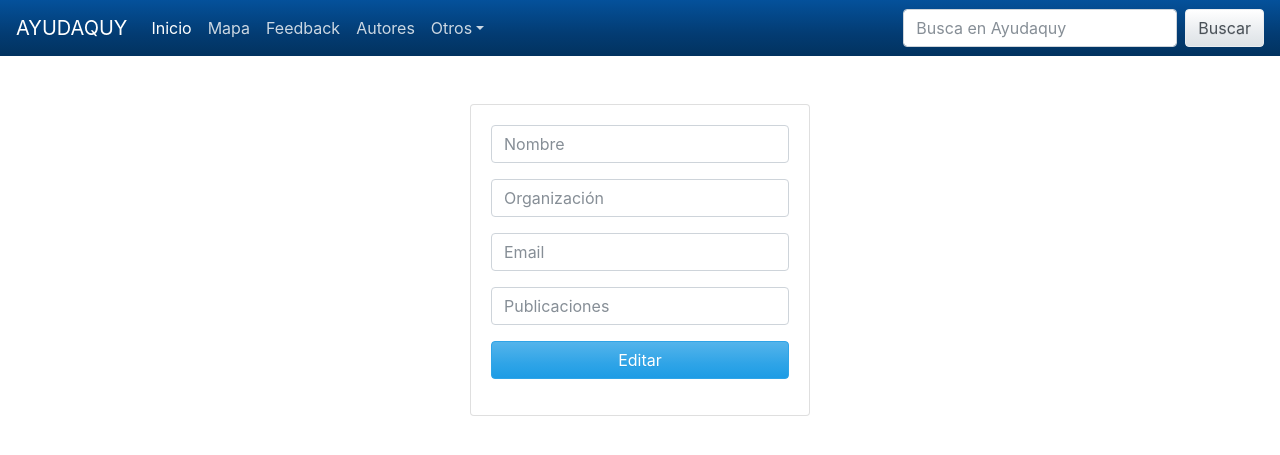
After one commit to rodrigoase/Ayudaquy2, a Flask app: template templates/visualizarUsuario.html in a window 1280 px wide. The commit adds this page. Shown: the top 455 px of the page. Run offline with Flask 2, Linux system fonts and the light colour scheme; the template is opened without the code that fills it, so the values that code supplies are empty; parts of the project's set-up code (start-up, migrations or seed data) failed here and were passed over; some libraries are stand-ins or nearby versions.

Commit message:
Add files via upload

```diff
--- a/templates/editarUsuario.html
+++ b/templates/editarUsuario.html
@@ -9,6 +9,9 @@
             </div>
             <div class="form-group">
                 <input type="text" name="email" placeholder="Email" value="{{ usuario.2 }}" class="form-control">
+            </div>
+            <div class="form-group">
+                <input type="text" name="email" placeholder="Organización" value="{{ usuario.3 }}" class="form-control">
             </div>
             <div class="form-group">
                 <select name="estado" id="estado" class="form-control">
--- /dev/null
+++ b/templates/visualizarUsuario.html
@@ -0,0 +1,27 @@
+{% extends 'layout.html' %}
+
+{% block body %}
+<div class="col-md-4 offset-md-4">
+    <div class="card card-body">
+        <form action="/visualizarPerfil/{{usuario.0}}" method="GET">
+            <div class="form-group">
+                <input type="text" name="fullname" placeholder="Nombre" value="{{ usuario.1 }}" class="form-control">
+            </div>
+            <div class="form-group">
+                <input type="text" name="email" placeholder="Organización" value="{{ usuario.3 }}" class="form-control">
+            </div>
+            <div class="form-group">
+                <input type="text" name="email" placeholder="Email" value="{{ usuario.2 }}" class="form-control">
+            </div>
+            <div class="form-group">
+                <input type="text" name="publicacion" placeholder="Publicaciones" class="form-control">
+            </div>
+            <div class="form-group">
+                <button type="submit" class="btn btn-primary btn-block">
+                    Editar
+                </button>
+            </div>
+        </form>
+    </div>
+</div>
+{% endblock %}
```
Also changed, not shown: templates/publicar.html (added, +18 -0 lines).
